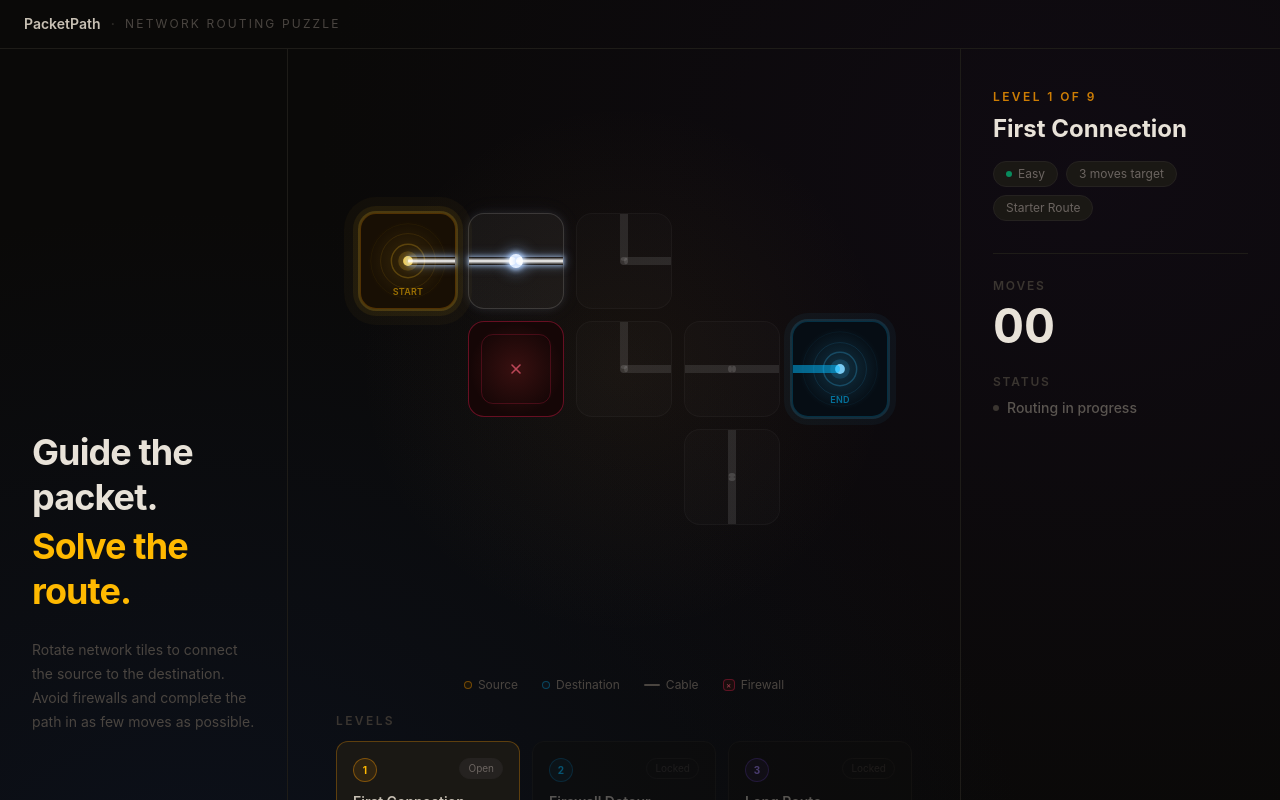
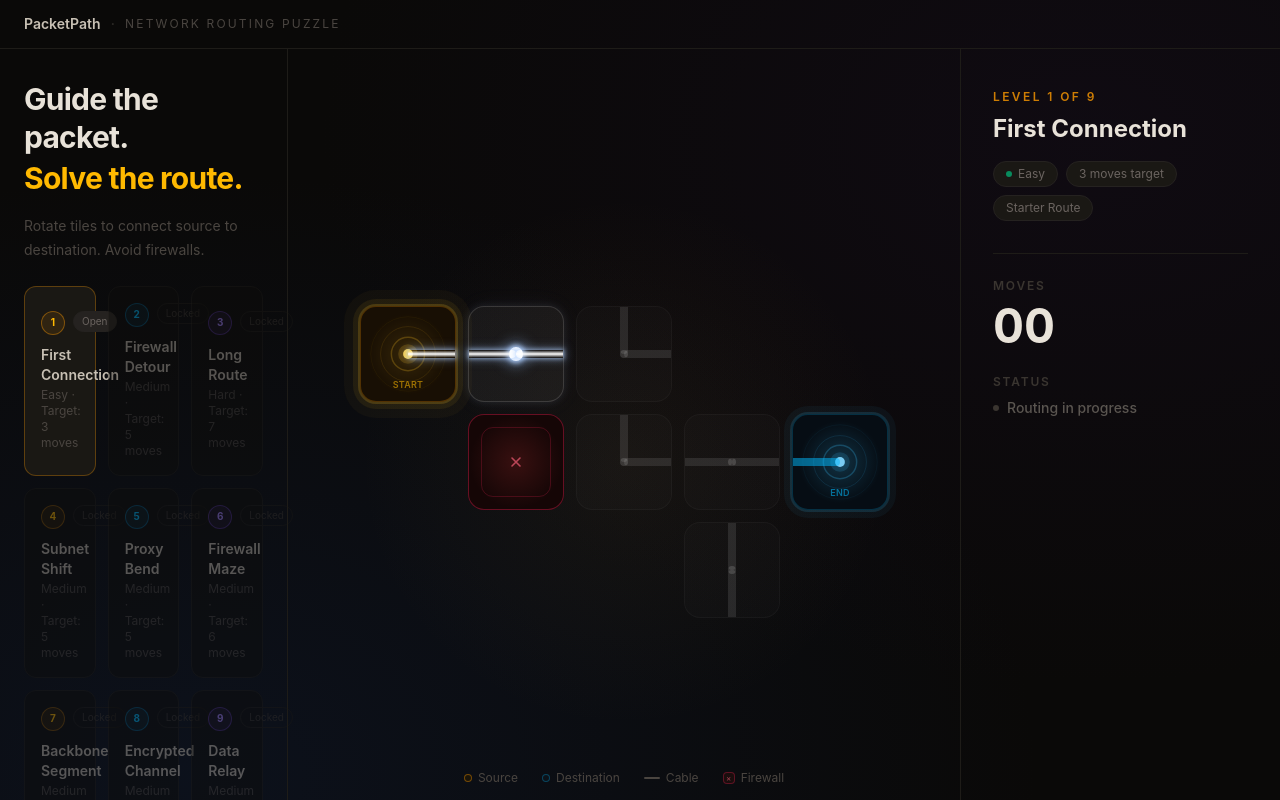
Before and after one commit to simonlartey/packet-path, a React (Vite) app: page / in a window 1280 px wide. Both pictures are taken after a click on the button "Play Now". Shown: the top 800 px of the page. Built offline with nearby package versions, Linux system fonts and the light colour scheme.

Commit message:
Move campaign selector into left sidebar

```diff
--- a/src/App.tsx
+++ b/src/App.tsx
@@ -115,18 +115,28 @@ function App() {
       {/* Three-column main content */}
       <div className="flex min-h-0 flex-1">
 
-        {/* Left column — ambient context */}
-        <div className="flex w-72 shrink-0 flex-col justify-center border-r border-[#1e1c18] px-8 py-12">
-          <h1 className="text-4xl font-bold leading-tight tracking-tight text-[#e8e2d8]">
-            Guide the packet.
-          </h1>
-          <p className="mt-1 text-4xl font-bold leading-tight tracking-tight text-amber-400">
-            Solve the route.
-          </p>
-          <p className="mt-6 text-sm leading-6 text-[#4a4540]">
-            Rotate network tiles to connect the source to the destination. Avoid firewalls and
-            complete the path in as few moves as possible.
-          </p>
+        {/* Left column — title + campaign selector */}
+        <div className="flex w-72 shrink-0 flex-col border-r border-[#1e1c18] px-6 py-8">
+          <div className="shrink-0">
+            <h1 className="text-3xl font-bold leading-tight tracking-tight text-[#e8e2d8]">
+              Guide the packet.
+            </h1>
+            <p className="mt-1 text-3xl font-bold leading-tight tracking-tight text-amber-400">
+              Solve the route.
+            </p>
+            <p className="mt-4 text-sm leading-6 text-[#4a4540]">
+              Rotate tiles to connect source to destination. Avoid firewalls.
+            </p>
+          </div>
+
+          <div className="mt-6">
+            <LevelSelector
+              levels={levels}
+              activeLevelId={gameState.level.id}
+              progress={progress}
+              onSelectLevel={handleSelectLevel}
+            />
+          </div>
         </div>
 
         {/* Center column — board + legend + level selector */}
@@ -180,18 +190,6 @@ function App() {
             </span>
           </div>
 
-          {/* Level selector */}
-          <div className="w-full max-w-[576px]">
-            <p className="mb-3 text-xs font-semibold uppercase tracking-[0.2em] text-[#3a3530]">
-              Levels
-            </p>
-            <LevelSelector
-              levels={levels}
-              activeLevelId={gameState.level.id}
-              progress={progress}
-              onSelectLevel={handleSelectLevel}
-            />
-          </div>
         </div>
 
         {/* Right panel — stats + controls */}
```
